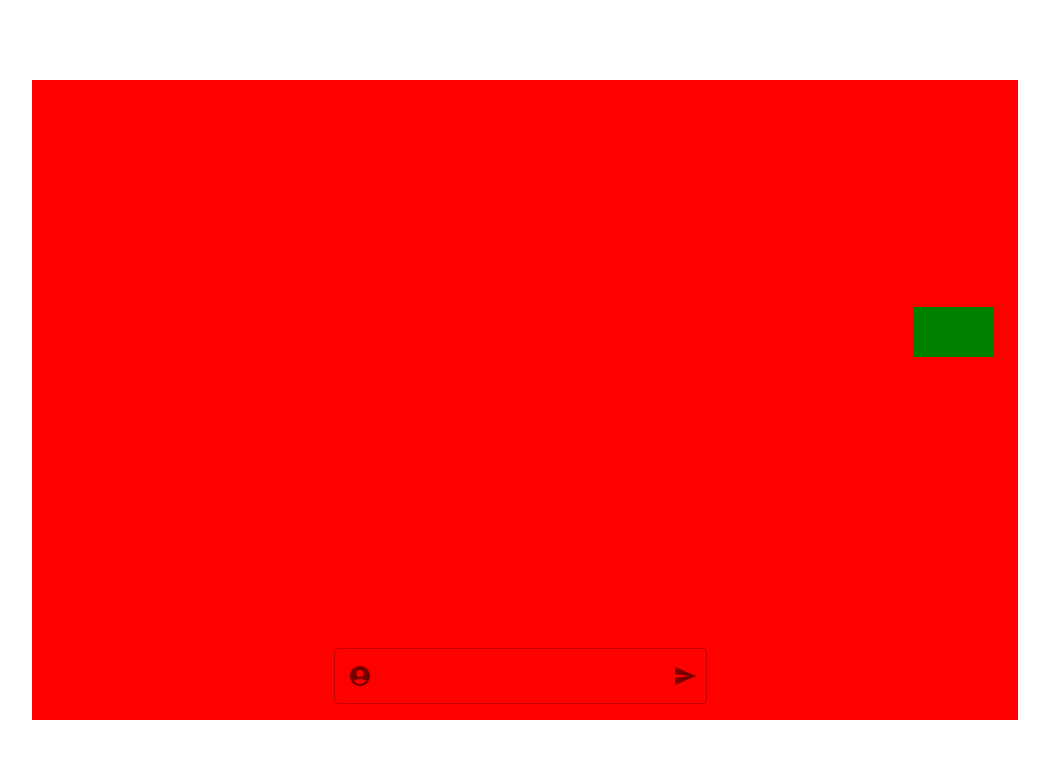
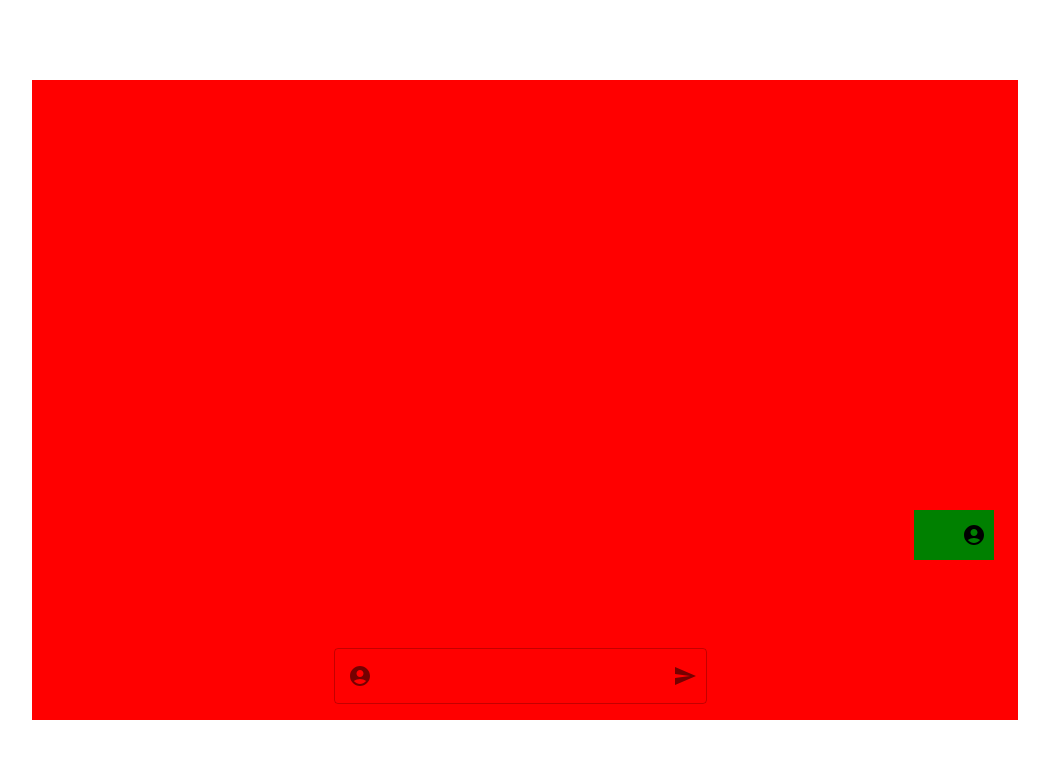
Before and after one commit to BlackRad13/MiniTalk, a React (Create React App) app: page / in a window 1280 px wide. Both pictures are taken after a click on the button 800 px from the left and 676 px from the top of the page. Shown: the top 758 px of the page, without its empty margins (115-1164 px from the left). Built offline with nearby package versions, Linux system fonts and the light colour scheme.

Commit message:
MiniTalk-02 SaveCommit

```diff
--- a/src/pages/MainPage/Chat/ChatHistory.tsx
+++ b/src/pages/MainPage/Chat/ChatHistory.tsx
@@ -1,10 +1,15 @@
-import {Box, Container, styled} from "@mui/material";
+import {Box, Container, styled, Typography} from "@mui/material";
+import {AccountCircle} from "@mui/icons-material";
+import * as React from "react";
 
 interface Props {
   history: string[],
 }
 
-const MessageBox = styled(Box)(() => ({
+const UserMessageBox = styled(Box)(() => ({
+  display: 'flex',
+  alignItems: 'center',
+  justifyContent: 'flex-end',
   maxWidth: '50vw',
   minWidth: '5vw',
   minHeight: '4.2vh',
@@ -12,13 +17,28 @@ const MessageBox = styled(Box)(() => ({
   wordBreak: 'break-all',
   padding: 8,
   marginTop: 24,
-  overflow:'hidden',
+  overflow: 'hidden',
 }))
 
-const HistoryContainer = styled(Container)(()=>({
+const BotMessageBox = styled(Box)(() => ({
+  display: 'flex',
+  alignItems: 'center',
+  justifyContent: 'flex-start',
+  alignSelf: 'flex-start',
+  maxWidth: '50vw',
+  minWidth: '5vw',
+  minHeight: '4.2vh',
+  background: 'blue',
+  wordBreak: 'break-all',
+  padding: 8,
+  marginTop: 24,
+  overflow: 'hidden',
+}))
+
+const HistoryContainer = styled(Container)(() => ({
   display: 'flex',
   alignItems: 'flex-end',
-  justifyContent:'center',
+  justifyContent: 'flex-end',
   flexDirection: 'column',
   minWidth: '60vw',
   maxWidth: '60vw',
@@ -32,29 +52,22 @@ export const ChatHistory = ({history}: Props) => {
 
   return (
     <HistoryContainer>
-      {history.map((message: string)=><MessageBox>{message}</MessageBox>)}
-      {/*<MessageBox>*/}
-      {/*  awdddddddddddddddddddddddddddddddddddddddddddddddddddddddddddddddddddddddddddddddddddddddddddddddddd*/}
-      {/*</MessageBox> <MessageBox>*/}
-      {/*  awdddddddddddddddddddddddddddddddddddddddddddddddddddddddddddddddddddddddddddddddddddddddddddddddddd*/}
-      {/*</MessageBox> <MessageBox>*/}
-      {/*  awdddddddddddddddddddddddddddddddddddddddddddddddddddddddddddddddddddddddddddddddddddddddddddddddddd*/}
-      {/*</MessageBox> <MessageBox>*/}
-      {/*  awdddddddddddddddddddddddddddddddddddddddddddddddddddddddddddddddddddddddddddddddddddddddddddddddddd*/}
-      {/*</MessageBox> <MessageBox>*/}
-      {/*  awdddddddddddddddddddddddddddddddddddddddddddddddddddddddddddddddddddddddddddddddddddddddddddddddddd*/}
-      {/*</MessageBox> <MessageBox>*/}
-      {/*  awdddddddddddddddddddddddddddddddddddddddddddddddddddddddddddddddddddddddddddddddddddddddddddddddddd*/}
-      {/*</MessageBox> <MessageBox>*/}
-      {/*  awdddddddddddddddddddddddddddddddddddddddddddddddddddddddddddddddddddddddddddddddddddddddddddddddddd*/}
-      {/*</MessageBox> <MessageBox>*/}
-      {/*  awdddddddddddddddddddddddddddddddddddddddddddddddddddddddddddddddddddddddddddddddddddddddddddddddddd*/}
-      {/*</MessageBox> <MessageBox>*/}
-      {/*  awdddddddddddddddddddddddddddddddddddddddddddddddddddddddddddddddddddddddddddddddddddddddddddddddddd*/}
-      {/*</MessageBox> <MessageBox>*/}
-      {/*  awdddddddddddddddddddddddddddddddddddddddddddddddddddddddddddddddddddddddddddddddddddddddddddddddddd*/}
-      {/*</MessageBox>*/}
-
+      {history.map((message: string, index: number) =>
+        index % 2 == 1 ?
+        <BotMessageBox>
+          <AccountCircle/>
+          <Typography sx={{marginLeft: 1}}>
+            {message}
+          </Typography>
+      </BotMessageBox>
+      :
+          <UserMessageBox>
+            <Typography sx={{marginRight: 1}}>
+              {message}
+            </Typography>
+            <AccountCircle/>
+          </UserMessageBox>
+      )}
     </HistoryContainer>
   )
 }
```
